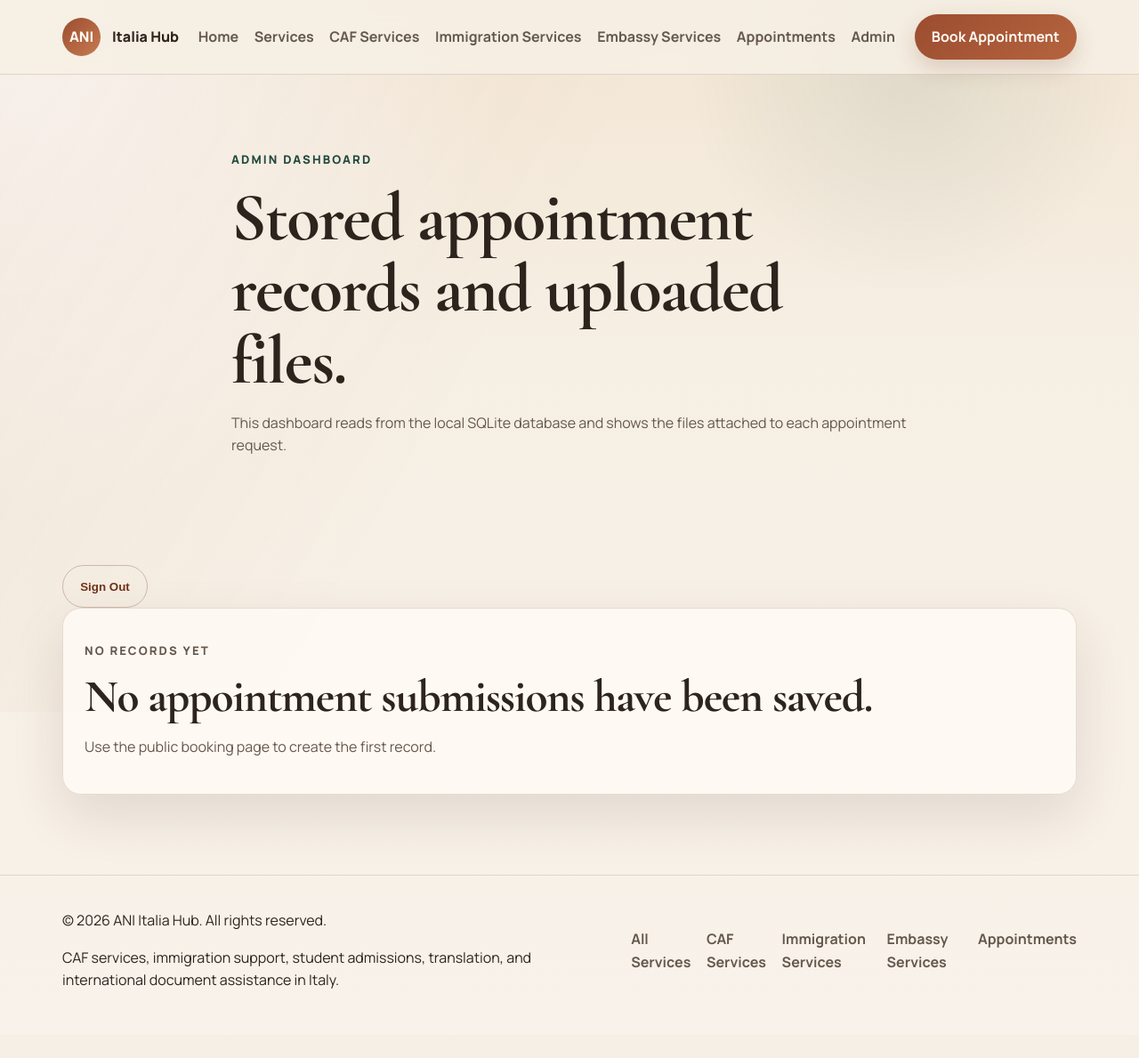
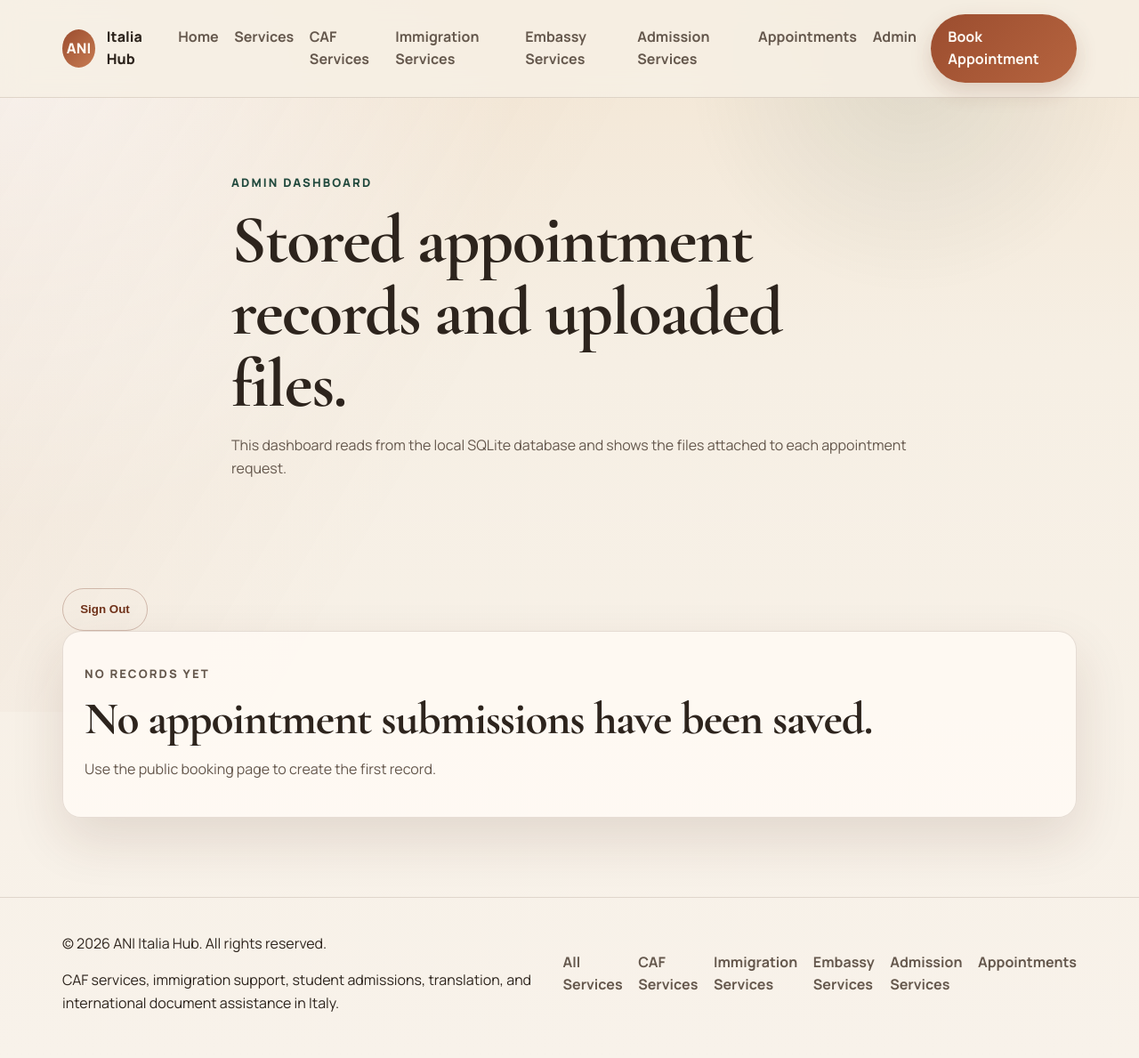
Before and after one commit to ananthareddykunreddy/italia-caf-immigration-site, a Flask app: page /admin/dashboard in a window 1280 px wide. Shown: the whole page at 89% size. Before the commit the page ends 1111 px from the top, so only its background shows below. Run offline with Flask 3, Linux system fonts and the light colour scheme; the visitor is signed in with stand-in values (Sample User, id 1); data that the repository does not hold is empty.

Commit message:
Add admission services to navigation

```diff
--- a/templates/base.html
+++ b/templates/base.html
@@ -24,6 +24,7 @@
           <li><a href="{{ url_for('caf_services') }}">CAF Services</a></li>
           <li><a href="{{ url_for('immigration_services') }}">Immigration Services</a></li>
           <li><a href="{{ url_for('embassy_services') }}">Embassy Services</a></li>
+          <li><a href="{{ url_for('services') }}#student-services">Admission Services</a></li>
           <li><a href="{{ url_for('appointments') }}">Appointments</a></li>
           <li><a href="{{ url_for('admin_login') }}">Admin</a></li>
         </ul>
@@ -55,6 +56,7 @@
         <a href="{{ url_for('caf_services') }}">CAF Services</a>
         <a href="{{ url_for('immigration_services') }}">Immigration Services</a>
         <a href="{{ url_for('embassy_services') }}">Embassy Services</a>
+        <a href="{{ url_for('services') }}#student-services">Admission Services</a>
         <a href="{{ url_for('appointments') }}">Appointments</a>
       </div>
     </div>
```
